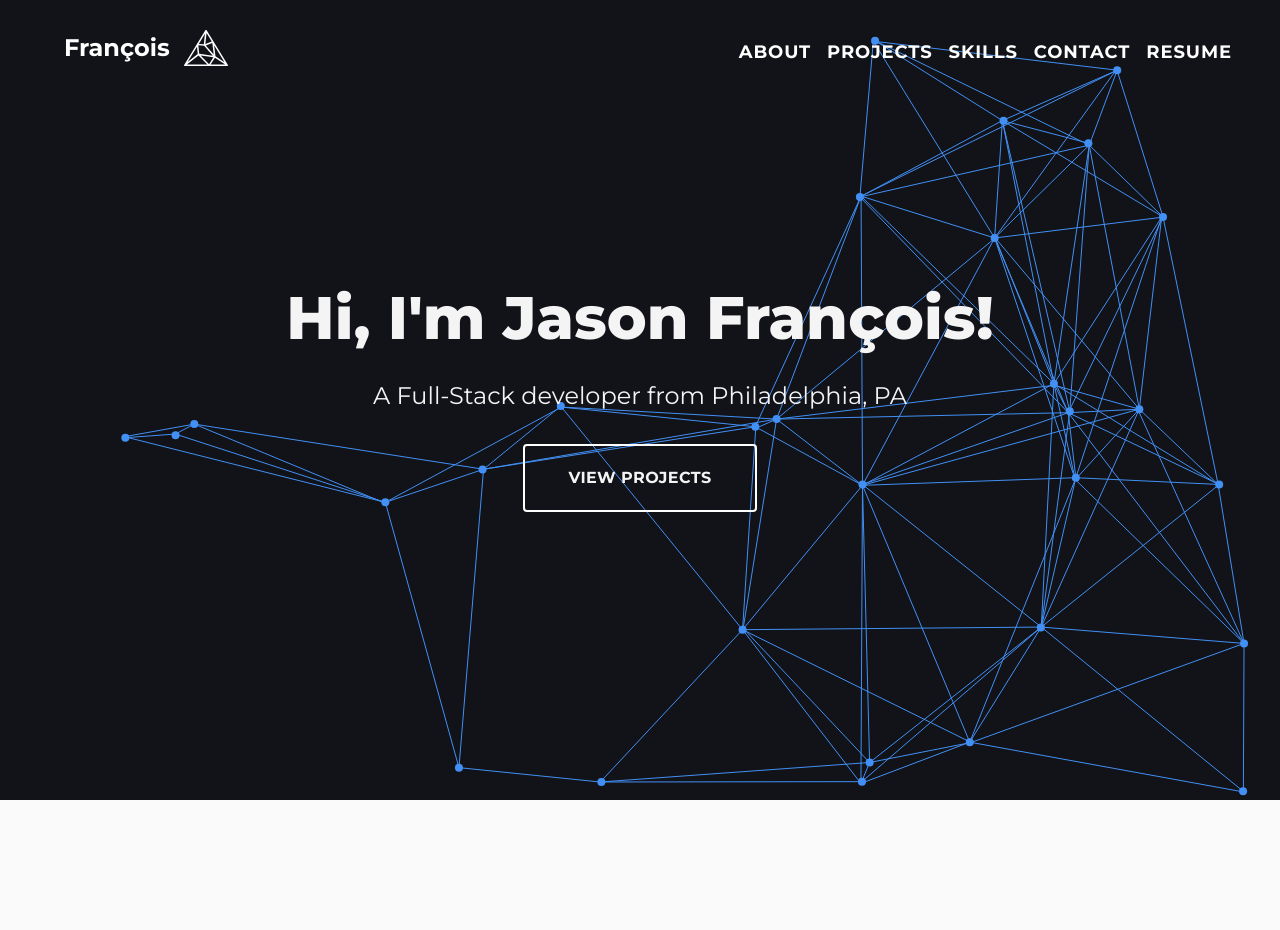
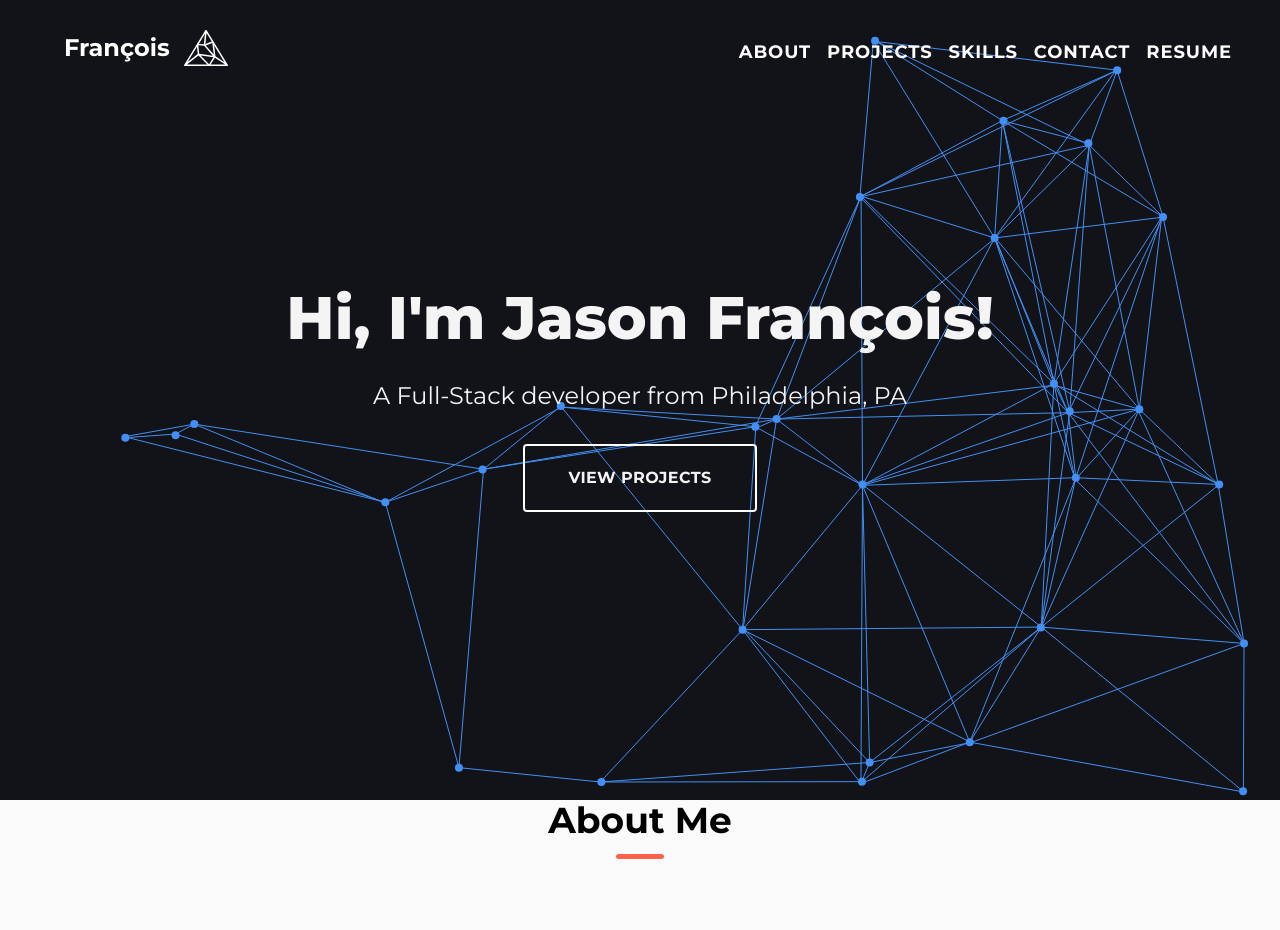
Before and after one commit to Jason-Francois/portfolio-site, a Next.js app: page / in a window 1280 px wide. Shown: the top 930 px of the page. Built offline with nearby package versions, Linux system fonts and the light colour scheme.

Commit message:
Started About component

```diff
--- a/src/components/About.tsx
+++ b/src/components/About.tsx
@@ -1,3 +1,18 @@
+import styles from "../styles/About.module.css";
 export default function About() {
-  return <></>;
+  return (
+    <>
+      <div>
+        <h1
+          className={`${styles["projects__header"]} block text-center text-4xl font-bold mb-3`}
+        >
+          <span
+            className={`${styles["projects__header-content"]} section__header relative border-solid pb-1`}
+          >
+            About Me
+          </span>
+        </h1>
+      </div>
+    </>
+  );
 }
```
Also changed, not shown: src/styles/About.module.css (added).
